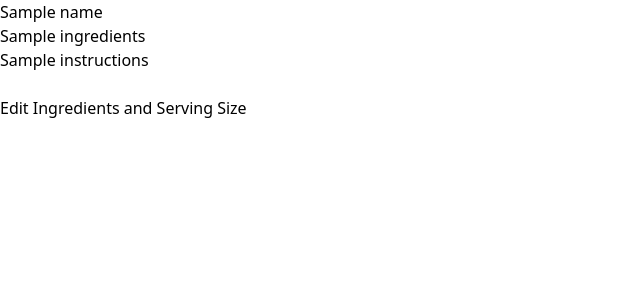
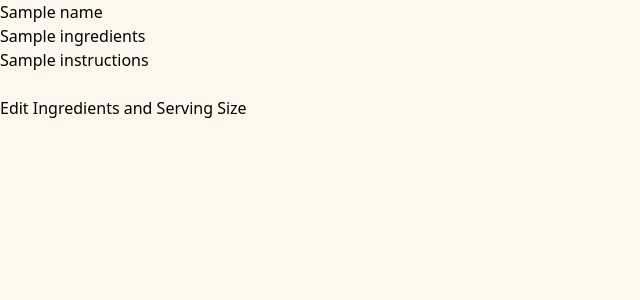
Before and after one commit to dashiellmr/codejam14, a Flask app: template templates/display.html in a window 1280 px wide. Shown: the top 300 px of the page, without its empty margins (0-640 px from the left). Run offline with Flask 3, Linux system fonts and the light colour scheme; the template is opened without the code that fills it: most values are stand-ins (such as "Sample title", 1, 10 or a date in 2020); style sheets or scripts are compiled from the project's sources.

Commit message:
update background color

```diff
--- a/templates/display.html
+++ b/templates/display.html
@@ -9,6 +9,9 @@
     <style>
         .changeingform {
             display: none;
+        }
+        body {
+            background-color: #FFF8EE;
         }
     </style>
 </head>
```
